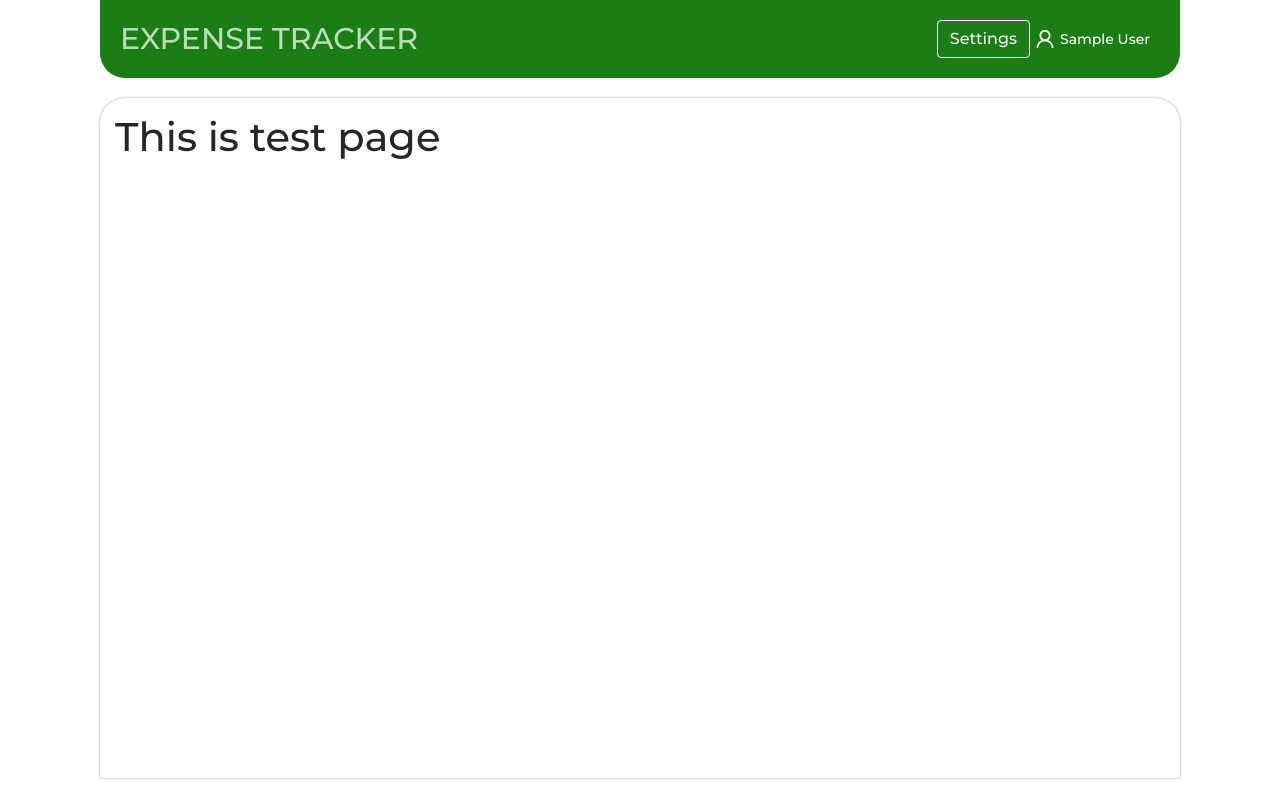
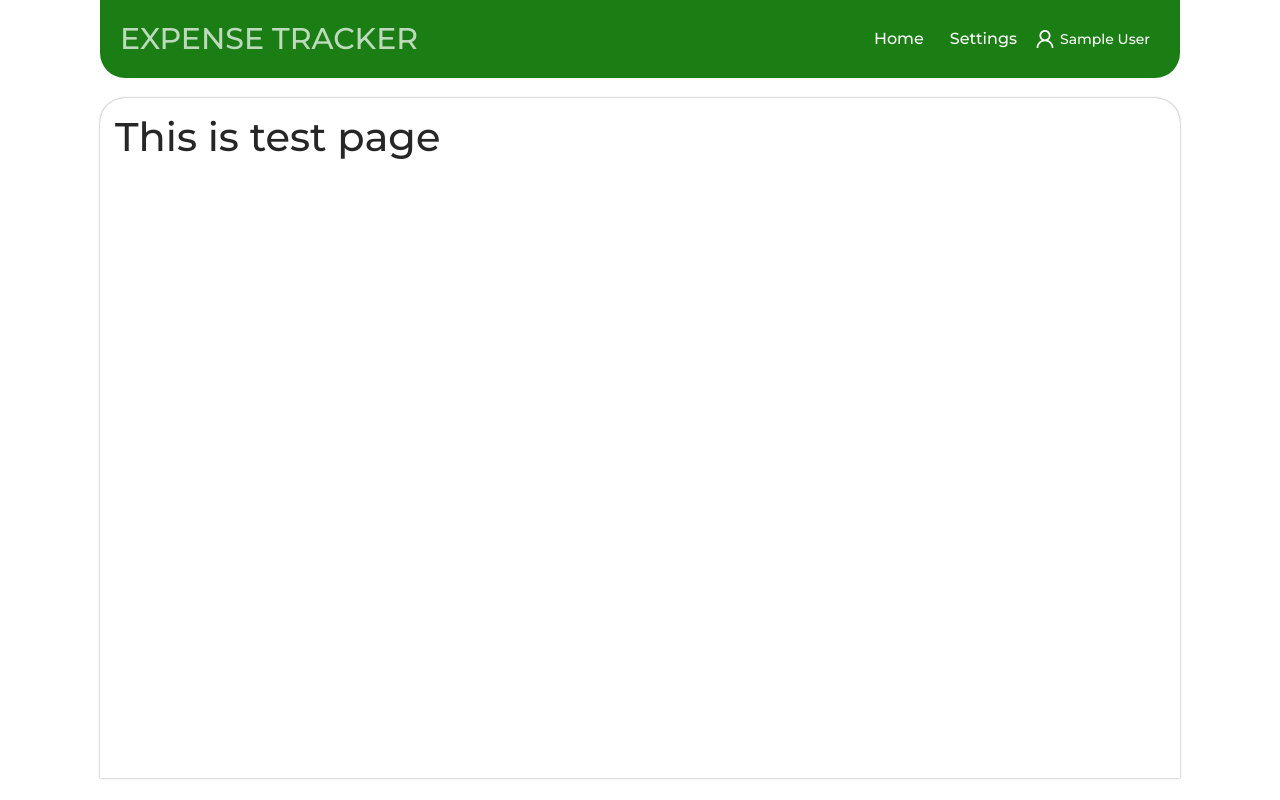
Before and after one commit to tomisargiottob/expenseTrackerFront, a React (Create React App) app: page /test in a window 1280 px wide. Built offline with nearby package versions, Linux system fonts and the light colour scheme; sample sign-in values are in the browser's storage.

Commit message:
feature(layout): add home button

```diff
--- a/src/components/DefaultLayout.js
+++ b/src/components/DefaultLayout.js
@@ -33,9 +33,19 @@ function DefaultLayout(props) {
           <h1 className="logo">EXPENSE TRACKER</h1>
         </div>
         <div className="d-flex">
-          <div className="ml-5">
+          <div className="mr-5">
             <span
-                className="btn btn-outline-light"
+                className="btn text-white"
+                onClick={() => {
+                  navigate("/");
+                }}
+              >
+                Home
+            </span>
+          </div>
+          <div className="mr-5">
+            <span
+                className="btn text-white"
                 onClick={() => {
                   navigate("/settings");
                 }}
```
